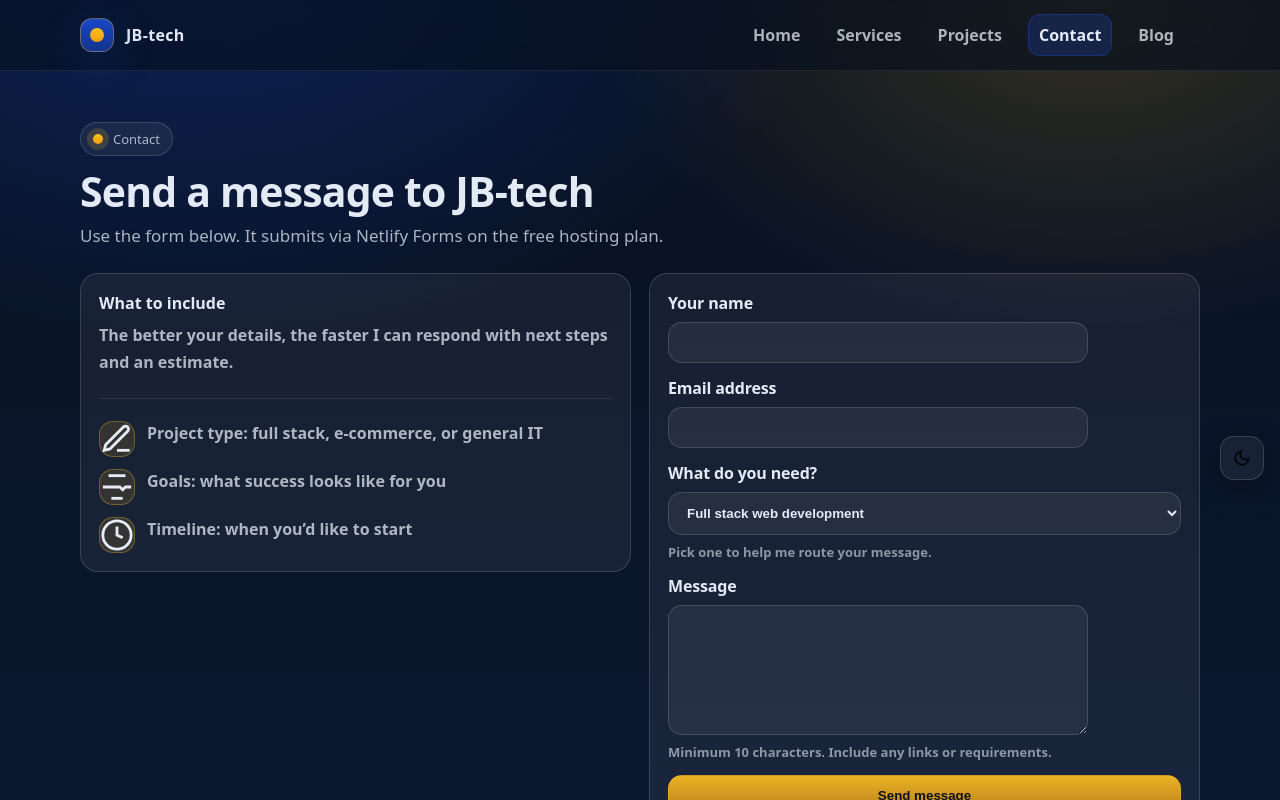
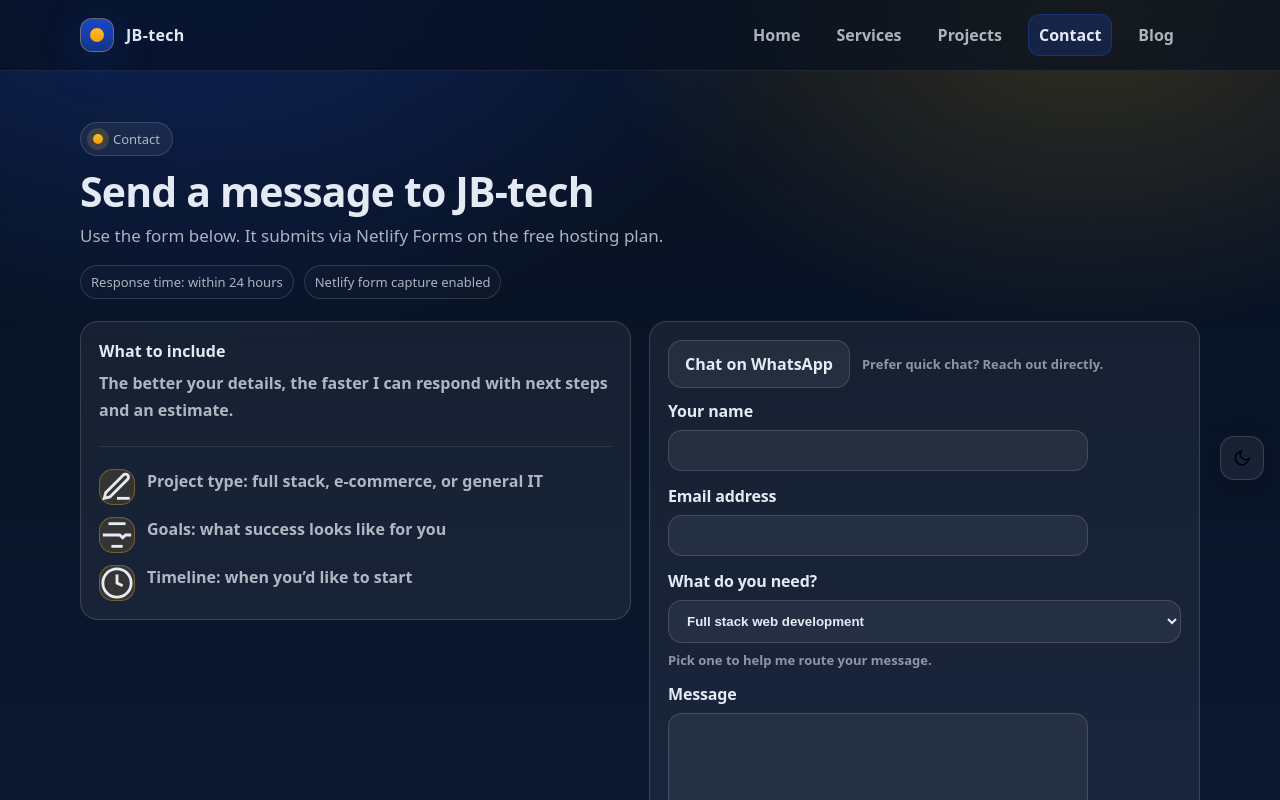
Before and after one commit to jonathandiemuodeke/Portfolio, a Next.js app: page /contact in a window 1280 px wide. Shown: the top 800 px of the page. Built offline with nearby package versions, Linux system fonts and the light colour scheme.

Commit message:
Add files via upload

```diff
--- a/app/contact/page.tsx
+++ b/app/contact/page.tsx
@@ -56,6 +56,10 @@ export default function ContactPage() {
           <p className="lead" data-reveal>
             Use the form below. It submits via Netlify Forms on the free hosting plan.
           </p>
+          <div className="tag-row" data-reveal style={{ marginTop: 14 }}>
+            <span className="tag">Response time: within 24 hours</span>
+            <span className="tag">Netlify form capture enabled</span>
+          </div>
         </div>
 
         <div className="grid-2" style={{ alignItems: "start" }}>
@@ -98,11 +102,27 @@ export default function ContactPage() {
           </div>
 
           <div className="card" data-reveal>
+            <div style={{ marginBottom: 12, display: "flex", gap: 12, flexWrap: "wrap" }}>
+              <a
+                className="btn"
+                href="https://wa.me/2340000000000?text=Hello%20JB-tech%2C%20I%20need%20help%20with%20my%20project."
+                target="_blank"
+                rel="noreferrer"
+              >
+                Chat on WhatsApp
+              </a>
+              <span className="helper" style={{ alignSelf: "center" }}>
+                Prefer quick chat? Reach out directly.
+              </span>
+            </div>
+
             <form
               className="form"
               name="contact"
               method="post"
+              action="/thank-you"
               data-netlify="true"
+              netlify-honeypot="bot-field"
               onSubmit={(e) => {
                 if (!validate()) e.preventDefault();
               }}
```
Also changed, not shown: app/contact/head.tsx (added, +27 -0 lines).
